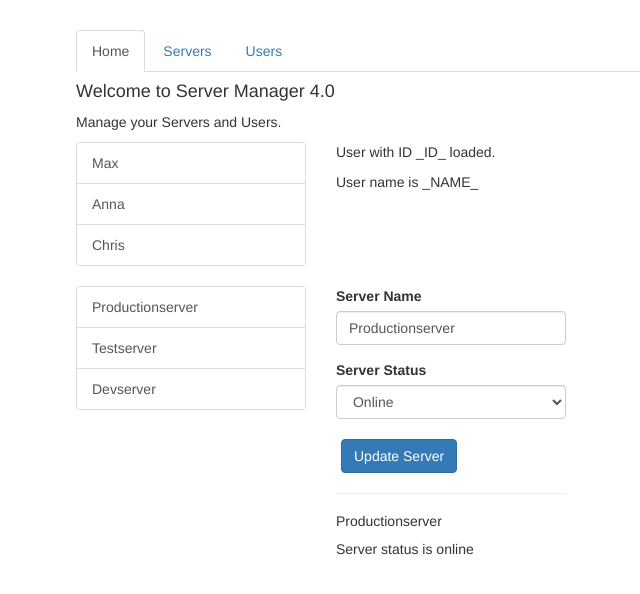
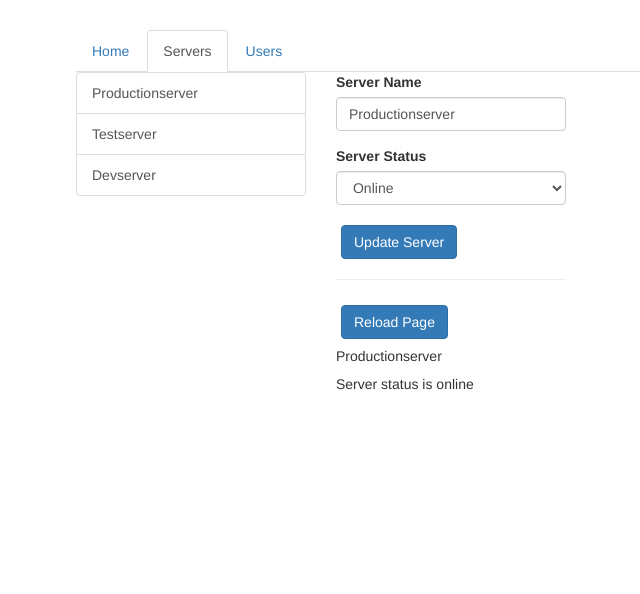
Before and after one commit to shivrajpro/angular-practice, an Angular app: page /servers in a window 1280 px wide. Shown: the top 594 px of the page, without its empty margins (189-829 px from the left). Built offline with nearby package versions, Linux system fonts and the light colour scheme.

Commit message:
video 135: adding users Routes

```diff
--- a/src/app/app.component.html
+++ b/src/app/app.component.html
@@ -2,25 +2,23 @@
   <div class="row">
     <div class="col-xs-12 col-sm-10 col-md-8 col-sm-offset-1 col-md-offset-2">
       <ul class="nav nav-tabs">
-        <li role="presentation" class="active"><a href="#">Home</a></li>
-        <li role="presentation"><a href="#">Servers</a></li>
-        <li role="presentation"><a href="#">Users</a></li>
+        <li role="presentation"
+            routerLinkActive="active"
+            [routerLinkActiveOptions]="{exact:true}">
+          <a routerLink="/">Home</a>
+        </li>
+        <li role="presentation" routerLinkActive="active">
+          <a routerLink="servers">Servers</a>
+        </li>
+        <li role="presentation" routerLinkActive="active">
+          <a [routerLink]="['users']">Users</a>
+        </li>
       </ul>
     </div>
   </div>
   <div class="row">
     <div class="col-xs-12 col-sm-10 col-md-8 col-sm-offset-1 col-md-offset-2">
-      <app-home></app-home>
-    </div>
-  </div>
-  <div class="row">
-    <div class="col-xs-12 col-sm-10 col-md-8 col-sm-offset-1 col-md-offset-2">
-      <app-users></app-users>
-    </div>
-  </div>
-  <div class="row">
-    <div class="col-xs-12 col-sm-10 col-md-8 col-sm-offset-1 col-md-offset-2">
-      <app-servers></app-servers>
+          <router-outlet></router-outlet>
     </div>
   </div>
 </div>
--- a/src/app/app.module.ts
+++ b/src/app/app.module.ts
@@ -1,7 +1,8 @@
 import { BrowserModule } from '@angular/platform-browser';
 import { NgModule } from '@angular/core';
 import { FormsModule } from '@angular/forms';
-
+import { Routes } from "@angular/router";
+import { RouterModule } from "@angular/router";
 
 import { AppComponent } from './app.component';
 import { HomeComponent } from './home/home.component';
@@ -11,6 +12,25 @@ import { UserComponent } from './users/user/user.component';
 import { EditServerComponent } from './servers/edit-server/edit-server.component';
 import { ServerComponent } from './servers/server/server.component';
 import { ServersService } from './servers/servers.service';
+
+const appRoutes: Routes = [
+  {
+    path: '',
+    component: HomeComponent
+  },
+  {
+    path: 'servers',
+    component: ServersComponent
+  },
+  {
+    path: 'users',
+    component: UsersComponent
+  },
+  {
+    path: 'users/:id/:name',
+    component: UserComponent
+  }
+]
 
 @NgModule({
   declarations: [
@@ -25,6 +45,7 @@ import { ServersService } from './servers/servers.service';
   imports: [
     BrowserModule,
     FormsModule,
+    RouterModule.forRoot(appRoutes)
   ],
   providers: [ServersService],
   bootstrap: [AppComponent]
--- a/src/app/home/home.component.html
+++ b/src/app/home/home.component.html
@@ -1,2 +1,3 @@
 <h4>Welcome to Server Manager 4.0</h4>
 <p>Manage your Servers and Users.</p>
+<button class="btn btn-primary" (click)="onLoadServers()">Load Servers</button>
--- a/src/app/home/home.component.ts
+++ b/src/app/home/home.component.ts
@@ -1,4 +1,5 @@
 import { Component, OnInit } from '@angular/core';
+import { Router } from '@angular/router';
 
 @Component({
   selector: 'app-home',
@@ -7,9 +8,12 @@ import { Component, OnInit } from '@angular/core';
 })
 export class HomeComponent implements OnInit {
 
-  constructor() { }
+  constructor(private router: Router) { }
 
   ngOnInit() {
   }
 
+  onLoadServers(){
+    this.router.navigate(['/servers']);
+  }
 }
--- a/src/app/servers/servers.component.html
+++ b/src/app/servers/servers.component.html
@@ -10,8 +10,13 @@
     </div>
   </div>
   <div class="col-xs-12 col-sm-4">
+<!--
+    <a class="btn btn-primary" routerLink="/servers">Reload Page</a>
+    <a class="btn btn-primary" routerLink="servers">Reload Page</a>
+ -->
     <app-edit-server></app-edit-server>
     <hr>
+    <button class="btn btn-primary" (click)="onReload()">Reload Page</button>
     <app-server></app-server>
   </div>
 </div>
--- a/src/app/servers/servers.component.ts
+++ b/src/app/servers/servers.component.ts
@@ -1,5 +1,6 @@
 import { Component, OnInit } from '@angular/core';
 import { ServersService } from './servers.service';
+import { Router, ActivatedRoute } from '@angular/router';
 
 @Component({
   selector: 'app-servers',
@@ -9,10 +10,15 @@ import { ServersService } from './servers.service';
 export class ServersComponent implements OnInit {
   public servers: {id: number, name: string, status: string}[] = [];
 
-  constructor(private serversService: ServersService) { }
+  constructor(private serversService: ServersService,
+              private router: Router,
+              private route: ActivatedRoute) { }
 
   ngOnInit() {
     this.servers = this.serversService.getServers();
   }
 
+  onReload(){
+    this.router.navigate(['servers', {relativeTo: this.route}]);
+  }
 }
--- a/src/app/users/user/user.component.html
+++ b/src/app/users/user/user.component.html
@@ -1,2 +1,3 @@
-<p>User with ID _ID_ loaded.</p>
-<p>User name is _NAME_</p>
+<p>User with ID {{user.id}} loaded.</p>
+<p>User name is {{user.name}}</p>
+<!-- <a [routerLink]="['/users',10, 'Anna']">Anna</a> -->
--- a/src/app/users/user/user.component.ts
+++ b/src/app/users/user/user.component.ts
@@ -1,16 +1,34 @@
-import { Component, OnInit } from '@angular/core';
+import { Component, OnInit, OnDestroy } from '@angular/core';
+import { ActivatedRoute, Params } from '@angular/router';
+import { Subscription } from 'rxjs';
 
 @Component({
   selector: 'app-user',
   templateUrl: './user.component.html',
   styleUrls: ['./user.component.css']
 })
-export class UserComponent implements OnInit {
-  user: {id: number, name: string};
+export class UserComponent implements OnInit, OnDestroy {
+  user: { id: number, name: string };
+  paramsSubscription: Subscription;
 
-  constructor() { }
+  constructor(private route: ActivatedRoute) { }
 
   ngOnInit() {
+    this.user = {
+      id: this.route.snapshot.params["id"],
+      name: this.route.snapshot.params["name"]
+    }
+
+    this.paramsSubscription = this.route.params.subscribe(
+      (params: Params) => {
+        this.user.id = params.id;
+        this.user.name = params.name;
+      });
+
+  }
+
+  ngOnDestroy(){
+    this.paramsSubscription.unsubscribe();
   }
 
 }
--- a/src/app/users/users.component.html
+++ b/src/app/users/users.component.html
@@ -2,9 +2,10 @@
   <div class="col-xs-12 col-sm-4">
     <div class="list-group">
       <a
-        href="#"
         class="list-group-item"
-        *ngFor="let user of users">
+        *ngFor="let user of users"
+        [routerLink]="['/users', user.id, user.name]"
+      >
         {{ user.name }}
       </a>
     </div>
```
